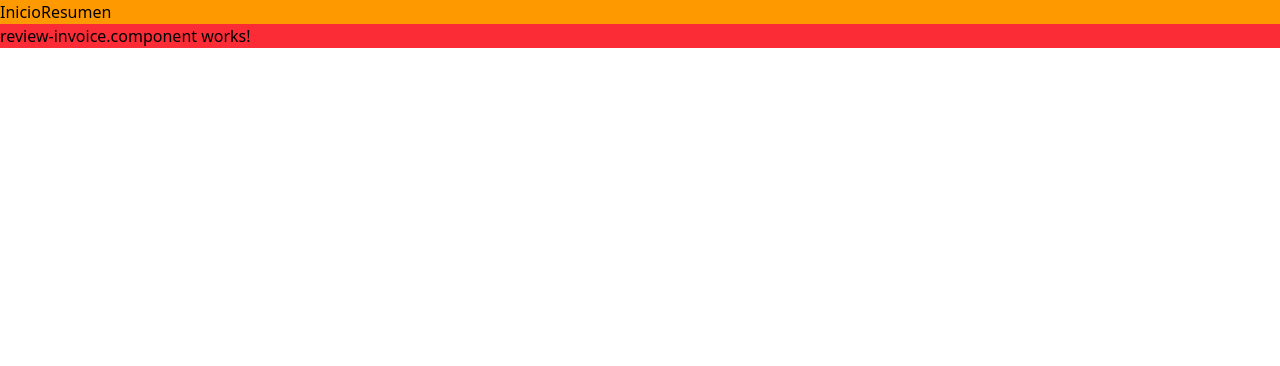
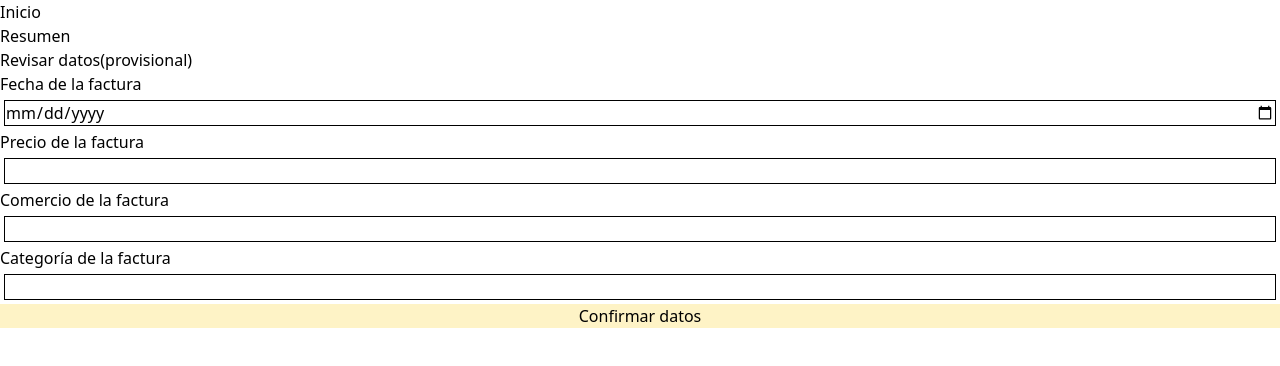
Before and after one commit to Elicupra/photo-finance, an Angular app: page /review in a window 1280 px wide. Shown: the top 366 px of the page. Built offline with nearby package versions, Linux system fonts and the light colour scheme.

Commit message:
pf-5 - add review invoice form edición de datos

```diff
--- a/src/app/app.html
+++ b/src/app/app.html
@@ -1,9 +1,10 @@
 <header class="">
-  <ul class="flex bg-amber-500">
+  <ul class="">
     <li><a routerLink="">Inicio</a></li>
     <li><a routerLink="summary">Resumen</a></li>
+    <li><a routerLink="review">Revisar datos(provisional)</a></li>
   </ul>
 </header>
-<main class="bg-red-500">
+<main class="">
   <router-outlet />
 </main>
--- a/src/app/component/review-invoice.component/review-invoice.component.html
+++ b/src/app/component/review-invoice.component/review-invoice.component.html
@@ -1 +1,13 @@
-<p>review-invoice.component works!</p>
+<section class="m-auto">
+    <form class="flex flex-col" action="">
+        <label for="date">Fecha de la factura</label>
+        <input name="date" class="border m-1" type="date">
+        <label for="price">Precio de la factura</label>
+        <input name="price" class="border m-1" type="number">
+        <label for="commerce">Comercio de la factura</label>
+        <input name="commerce" class="border m-1" type="text">
+        <label for="category">Categoría de la factura</label>
+        <input name="category" class="border m-1" type="">
+        <button class="bg-amber-100 cursor-pointer" type="submit">Confirmar datos</button>
+    </form>
+</section>
```
